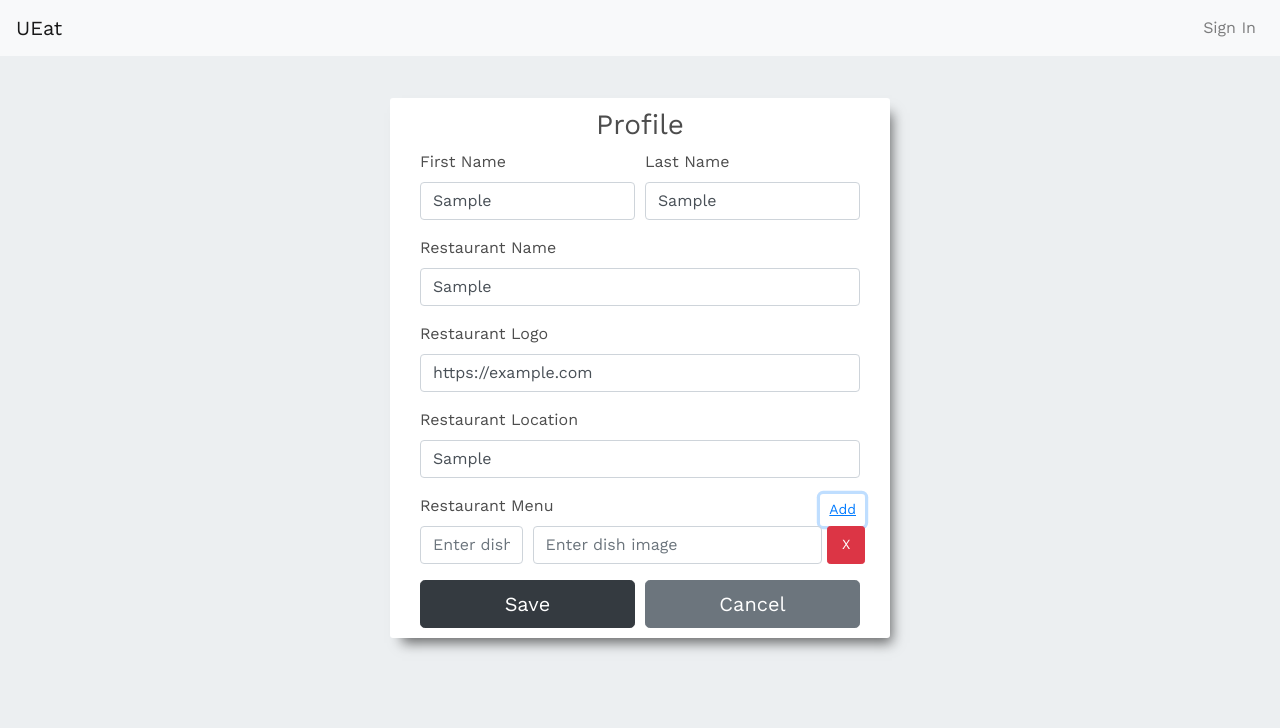
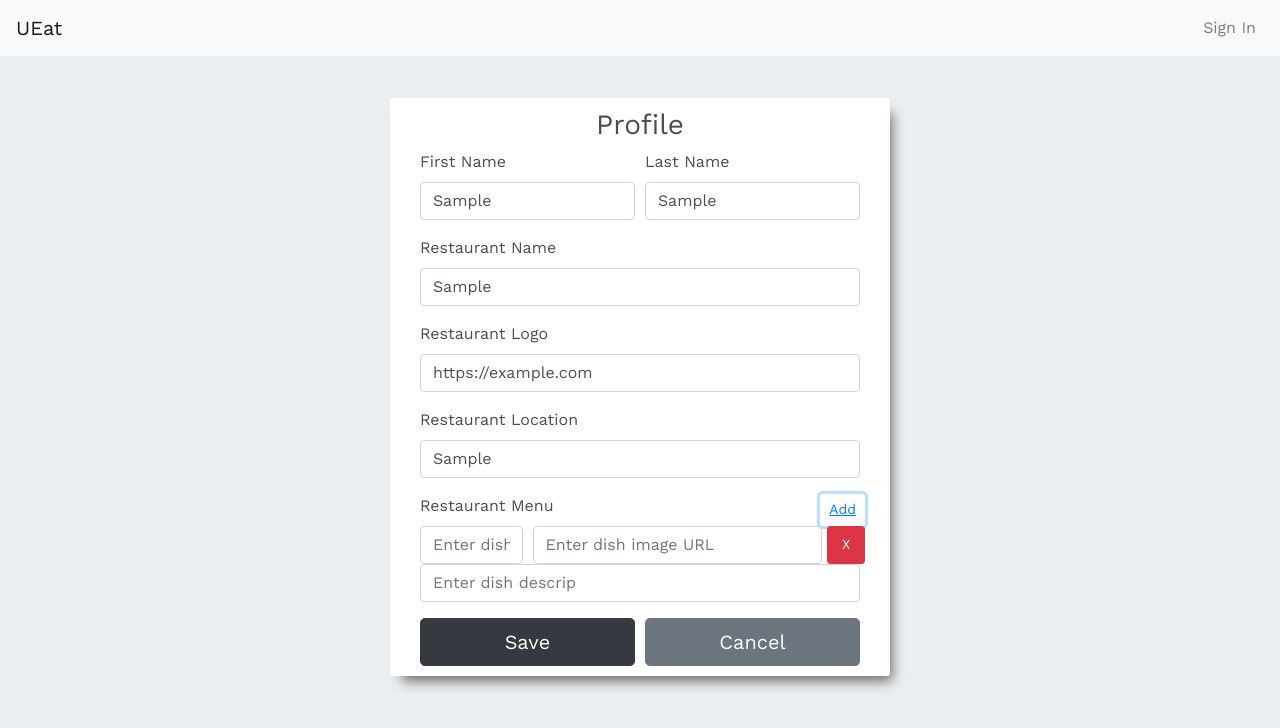
Before and after one commit to hujianrui/UEat, a React (Create React App) app: page /Profile in a window 1280 px wide. Both pictures are taken after typing "Sample", "Sample", "Sample", "https://example.com", "Sample" into the empty fields and a click on the button "Add". Shown: the top 728 px of the page. Built offline with nearby package versions, Linux system fonts and the light colour scheme.

Commit message:
add dish descript

```diff
--- a/src/Database.js
+++ b/src/Database.js
@@ -62,7 +62,6 @@ class DatabaseProvider extends Component {
                 data.push(this.state.cloud[key]);
             }
             this.setState({ restaurants: data });
-            console.log("update");
         }
     }
 
@@ -103,7 +102,7 @@ class DatabaseProvider extends Component {
         this.props.history.push("/");
     }
 
-    cancelUpdate() {
+    cancelUpdate = () => {
         this.props.history.goBack();
     }
 
--- a/src/Dish.js
+++ b/src/Dish.js
@@ -6,6 +6,7 @@ class Dish extends Component {
 		return (
 			<div className="Dish">
 				<h1 className="Dish-title">{this.props.name}</h1>
+				<p>{this.props.descrip}</p>
 				<div>
 					<img src={this.props.img} alt={this.props.name}
 						className="Dish-image" />
--- a/src/Menu.js
+++ b/src/Menu.js
@@ -10,7 +10,10 @@ class Menu extends Component {
 				<p>{this.props.restaurant.restaurantLocation}</p>
 				<div className="Menu-dish">
 					{this.props.restaurant.restaurantMenu.map((m) => (
-						<Dish key={m.id} name={m.dishName} img={m.dishImage} />
+						<Dish key={m.id}
+						name={m.dishName}
+						img={m.dishImage}
+						descrip={m.dishDescrip}/>
 					))}
 				</div>
 			</div>
--- a/src/MenuInput.js
+++ b/src/MenuInput.js
@@ -7,6 +7,7 @@ class MenuInput extends Component {
             id: this.props.id,
             dishName: this.props.dishName,
             dishImage: this.props.dishImage,
+            dishDescrip: this.props.dishDescrip
         };
         this.handleChange = this.handleChange.bind(this);
         this.handleRemove = this.handleRemove.bind(this);
@@ -18,7 +19,12 @@ class MenuInput extends Component {
     }
 
     handleSave() {
-        this.props.updateDish(this.state.id, this.state.dishName, this.state.dishImage);
+        this.props.updateDish(
+            this.state.id,
+            this.state.dishName,
+            this.state.dishImage,
+            this.state.dishDescrip
+        );
     }
 
     handleRemove() {
@@ -27,7 +33,8 @@ class MenuInput extends Component {
 
     render() {
         return (
-            <div className="form-row" onBlur={this.handleSave}>
+            <div onBlur={this.handleSave} className="mb-2">
+                <div className="form-row">
                     <div className=" col-md-3">
                         <input
                             type="text"
@@ -42,7 +49,7 @@ class MenuInput extends Component {
                             type="text"
                             name="dishImage"
                             className="form-control"
-                        placeholder="Enter dish image"
+                            placeholder="Enter dish image URL"
                             value={this.state.dishImage}
                             onChange={this.handleChange} />
                     </div>
@@ -51,6 +58,14 @@ class MenuInput extends Component {
                         onClick={this.handleRemove}
                     >X</button>
                 </div>
+                <input
+                    type="text"
+                    name="dishDescrip"
+                    className="form-control"
+                    placeholder="Enter dish descrip"
+                    value={this.state.dishDescrip}
+                    onChange={this.handleChange} />
+            </div>
         );
     }
 }
--- a/src/Profile.js
+++ b/src/Profile.js
@@ -22,11 +22,13 @@ class Profile extends Component {
         this.addDish = this.addDish.bind(this);
         this.removeDish = this.removeDish.bind(this);
         this.updateDish = this.updateDish.bind(this);
-        this.isValid = this.isValid.bind(this);
+        this.isValidProfile = this.isValidProfile.bind(this);
+        this.isValidMenu = this.isValidMenu.bind(this);
+        this.isValidDish = this.isValidDish.bind(this);
     }
 
-    componentDidMount(){
-        if(this.context.profile !== ""){
+    componentDidMount() {
+        if (this.context.profile !== "") {
             this.setState(this.context.profile);
         }
     }
@@ -36,7 +38,7 @@ class Profile extends Component {
     }
 
     handleSave() {
-        if(this.isValid()){
+        if (this.isValidProfile()) {
             this.context.updateUserData(this.context.user.uid, this.state);
         }
     }
@@ -45,24 +47,49 @@ class Profile extends Component {
         this.context.cancelUpdate();
     }
 
-    isValid() {
+    isValidProfile() {
         if (this.state.firstName === "") {
             alert("Please enter your first name");
             return false;
         } else if (this.state.lastName === "") {
             alert("Please enter your last name");
             return false;
-        }else if(this.state.restaurantName === ""){
+        } else if (this.state.restaurantName === "") {
             alert("Please enter your restaurant name");
             return false;
-        }else if(this.state.restaurantLogo === ""){
-            alert("Please enter your restaurant logo");
+        } else if (this.state.restaurantLogo === "") {
+            alert("Please enter your restaurant logo URL");
             return false;
-        }else if(this.state.restaurantLocation === ""){
+        } else if (this.state.restaurantLocation === "") {
             alert("Please enter your restaurant location");
             return false;
-        }else if(this.state.restaurantMenu === []){
+        } else if (this.state.restaurantMenu.length === 0) {
             alert("Please enter your restaurant menu");
+            return false;
+        } else {
+            return this.isValidMenu();
+        }
+    }
+
+    isValidMenu() {
+        let isValid = true;
+        this.state.restaurantMenu.forEach(dish => {
+            if (!this.isValidDish(dish)) {
+                isValid = false;
+            }
+        });
+        return isValid;
+    }
+
+    isValidDish(dish) {
+        if (dish.dishName === "") {
+            alert("Please enter dish name");
+            return false;
+        } else if (dish.dishImage === "") {
+            alert("Please enter dish image URL");
+            return false;
+        } else if (dish.dishDescrip === "") {
+            alert("Please enter dish image descrip");
             return false;
         } else {
             return true;
@@ -74,7 +101,8 @@ class Profile extends Component {
             restaurantMenu: [...this.state.restaurantMenu, {
                 id: uuid(),
                 dishName: "",
-                dishImage: ""
+                dishImage: "",
+                dishDescrip: ""
             }]
         });
     }
@@ -85,13 +113,14 @@ class Profile extends Component {
         });
     }
 
-    updateDish(id, updatedDishName, updatedDishImage) {
+    updateDish(id, updatedDishName, updatedDishImage, updatedDescrip) {
         const updatedMenu = this.state.restaurantMenu.map(dish => {
             if (dish.id === id) {
                 return {
                     ...dish,
                     dishName: updatedDishName,
-                    dishImage: updatedDishImage
+                    dishImage: updatedDishImage,
+                    dishDescrip: updatedDescrip
                 };
             }
             return dish;
@@ -103,6 +132,7 @@ class Profile extends Component {
         const menu = this.state.restaurantMenu.map(m => {
             return <MenuInput key={m.id} id={m.id}
                 dishName={m.dishName} dishImage={m.dishImage}
+                dishDescrip={m.dishDescrip}
                 removeDish={this.removeDish}
                 updateDish={this.updateDish} />
         });
@@ -153,7 +183,7 @@ class Profile extends Component {
                             type="url"
                             name="restaurantLogo"
                             className="form-control"
-                            placeholder="Enter restaurant logo"
+                            placeholder="Enter restaurant logo URL"
                             value={this.state.restaurantLogo}
                             onChange={this.handleChange} />
                     </div>
```
Lines whose indentation alone changed are shown as unchanged.
